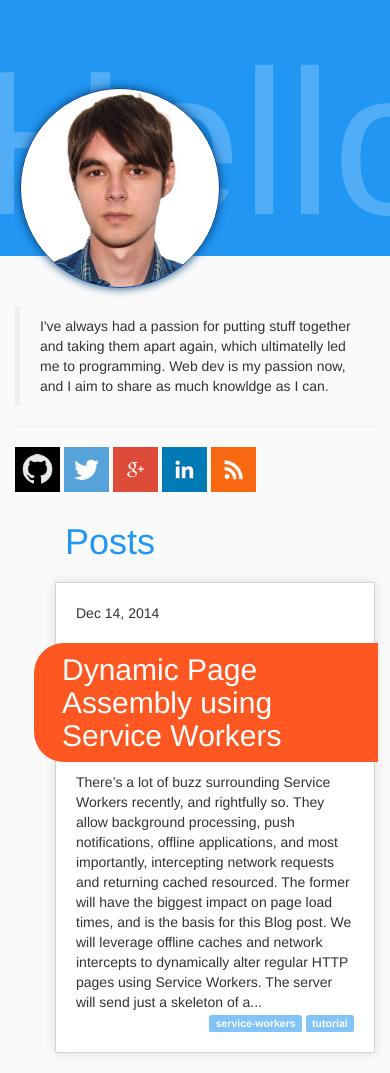
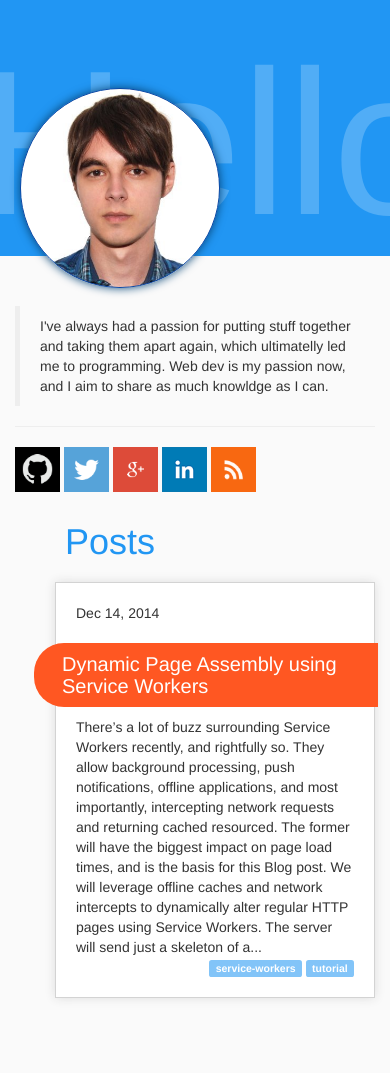
Before and after one commit to colin-dumitru/colin-dumitru.github.io, a Jekyll site: the page built from index.html, in a window 390 px wide. Built offline with Jekyll 4.4.1, drawn with Linux system fonts in a browser that asks for light colours; after the commit the page ends 1018 px from its top, so only the background shows below that.

Commit message:
Made the code more readable on mobile devices.

```diff
--- a/_sass/_base.scss
+++ b/_sass/_base.scss
@@ -86,6 +86,13 @@ h1 {
     margin-left: -42px;
     border-radius: 30px 0 0 30px;
     padding-left: 28px;
+
+    @media screen and (min-width: 900px) {
+      font-size: 30px;
+    }
+    @media screen and (max-width: 900px) {
+      font-size: 20px;
+    }
 }
 .post-list h2 > a {
     color: $accent-text;
@@ -103,3 +110,7 @@ h1 {
 .post-categories .label-warning {
   background-color: lighten($primary-500, 20%);
 }
+pre code {
+  display: inline-block;
+  white-space: pre;
+}
```
